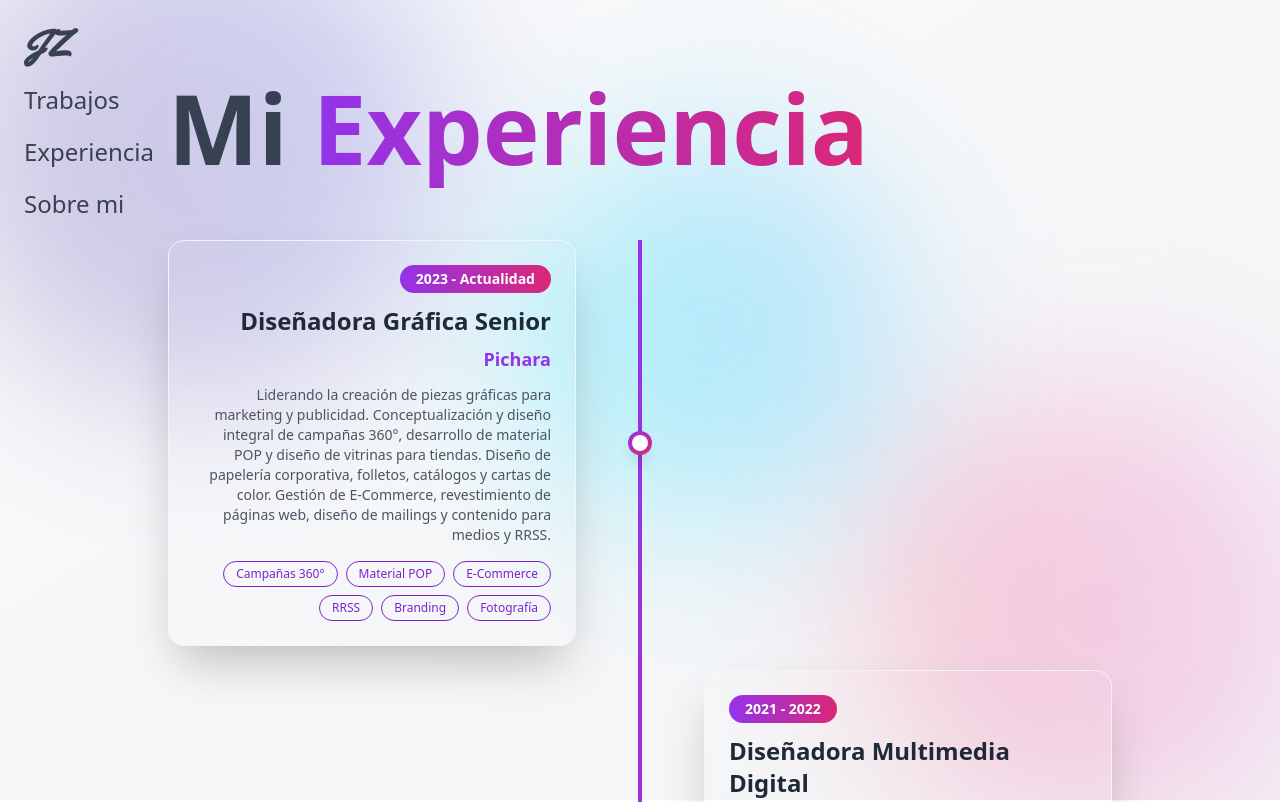
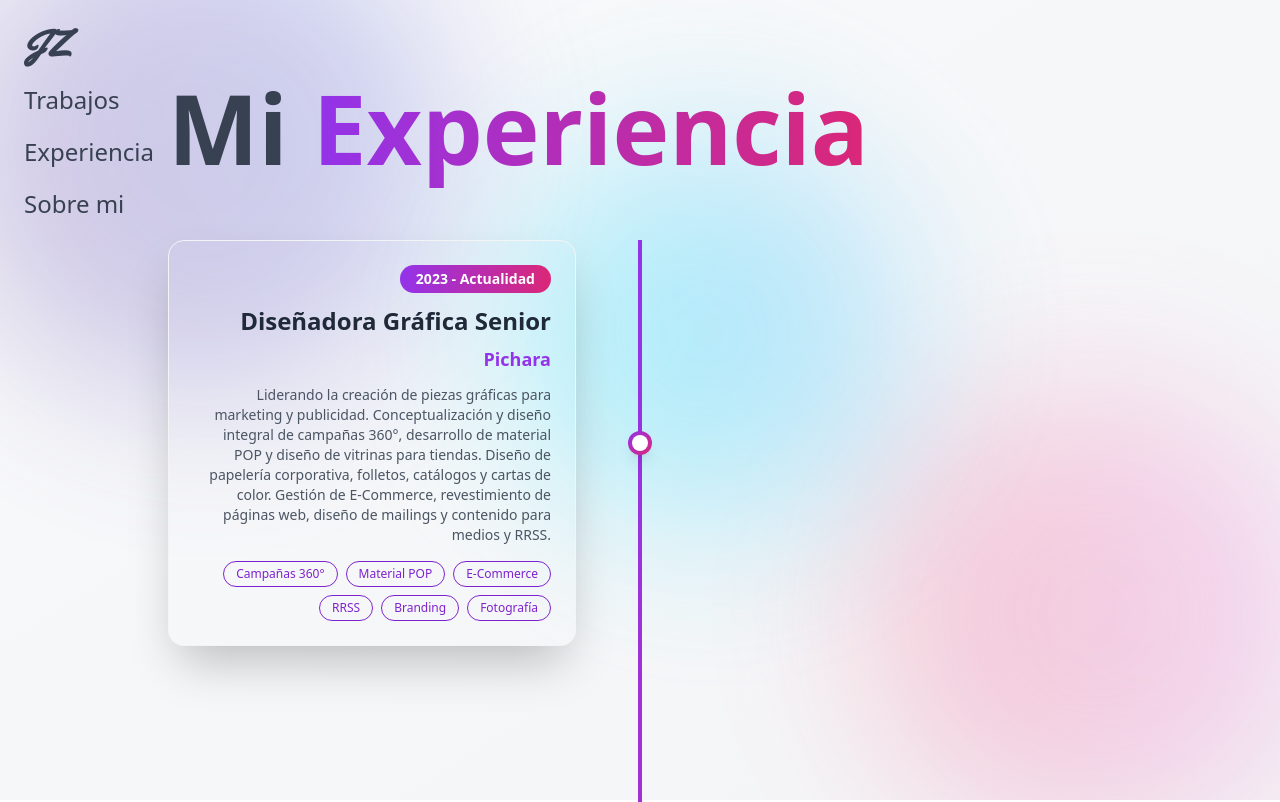
Before and after one commit to pipevera/portfolioJaviera, a Nuxt app: page /experiencia in a window 1280 px wide. Shown: the top 802 px of the page. Built offline with nearby package versions, Linux system fonts and the light colour scheme; a web font is replaced by a local one.

Commit message:
fix animation in experienca

```diff
--- a/app/pages/experiencia.vue
+++ b/app/pages/experiencia.vue
@@ -7,7 +7,7 @@
       <!-- <p class="text-xl text-gray-600 mt-4">Un recorrido por mi trayectoria profesional</p> -->
     </div>
 
-    <div class="relative pl-4 md:pl-0">
+    <div ref="timelineContainer" class="relative pl-4 md:pl-0">
       <div
         ref="timelineLine"
         class="absolute left-0 md:left-1/2 top-0 bottom-0 w-1 bg-gradient-to-b from-purple-600 to-pink-600 transform md:-translate-x-1/2"
@@ -74,6 +74,7 @@ useHead({
 gsap.registerPlugin(ScrollTrigger)
 
 const header = ref(null)
+const timelineContainer = ref(null)
 const timelineLine = ref(null)
 const timelineItems = ref([])
 
@@ -146,6 +147,13 @@ onMounted(() => {
     duration: 1
   })
 
+  // Timeline container initial animation (after header)
+  tl.from(timelineContainer.value, {
+    opacity: 0,
+    y: 50,
+    duration: 0.8
+  }, 0.8)
+
   // Timeline line animation
   gsap.from(timelineLine.value, {
     scaleY: 0,
```
